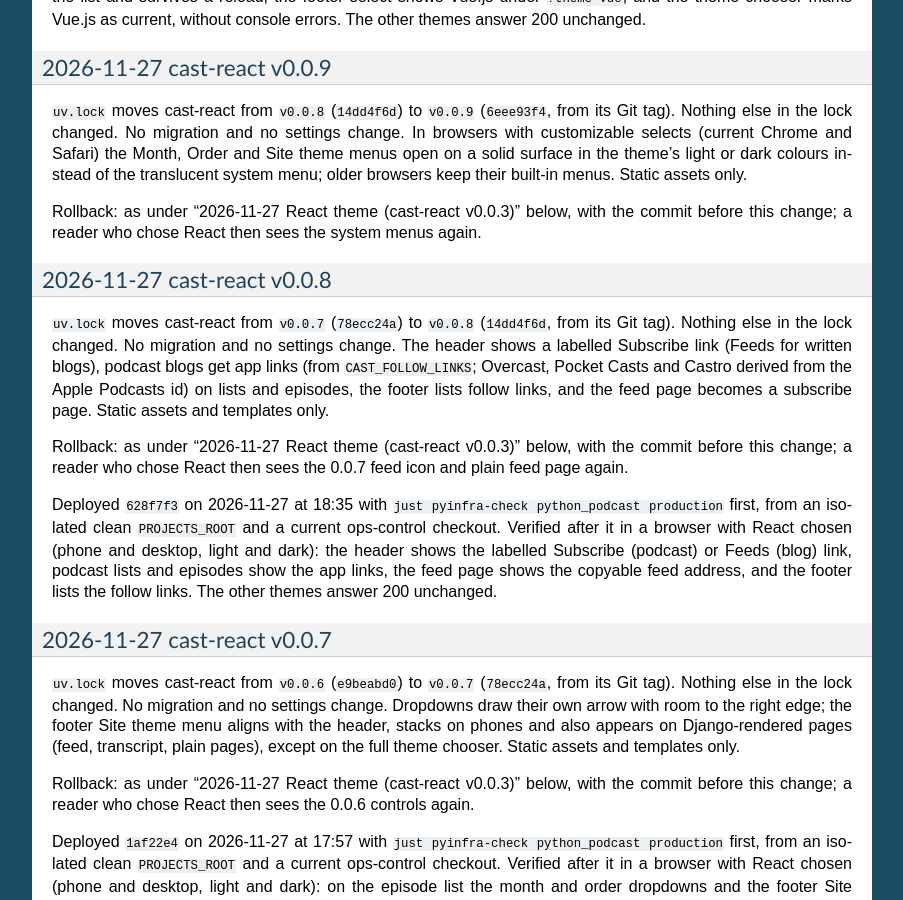
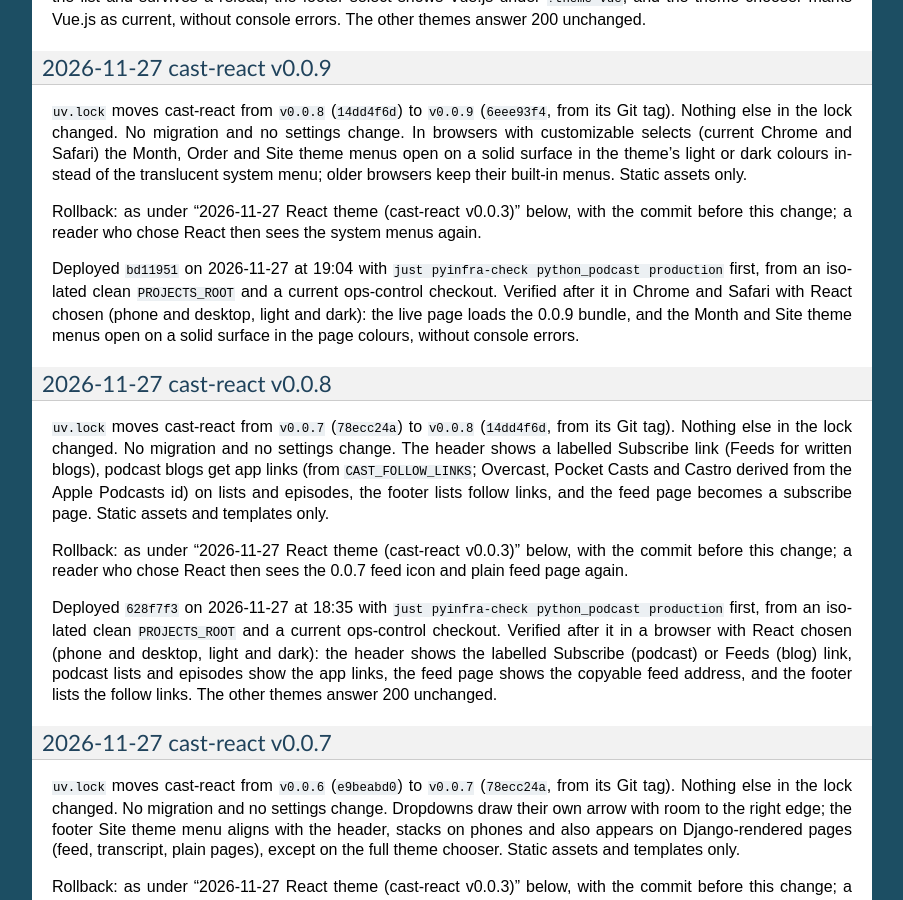
Before and after one commit to ephes/python-podcast, a Sphinx documentation site: the page built from docs/deploy.rst, in a window 1280 px wide and 900 px high, scrolled down 2318 px. Shown: the whole window, without its empty margins (198-1101 px from the left). Built offline with Sphinx 7.4.7, drawn with Linux system fonts in a browser that asks for light colours.

Commit message:
Record the cast-react v0.0.9 deploy in the deploy history

```diff
--- a/docs/deploy.rst
+++ b/docs/deploy.rst
@@ -150,6 +150,13 @@ system menu; older browsers keep their built-in menus. Static assets only.
 Rollback: as under "2026-11-27 React theme (cast-react v0.0.3)" below, with the
 commit before this change; a reader who chose React then sees the system
 menus again.
+
+Deployed ``bd11951`` on 2026-11-27 at 19:04 with ``just pyinfra-check python_podcast
+production`` first, from an isolated clean ``PROJECTS_ROOT`` and a current
+ops-control checkout. Verified after it in Chrome and Safari with React chosen
+(phone and desktop, light and dark): the live page loads the 0.0.9 bundle, and
+the Month and Site theme menus open on a solid surface in the page colours,
+without console errors.
 
 2026-11-27 cast-react v0.0.8
 ~~~~~~~~~~~~~~~~~~~~~~~~~~~~
```
